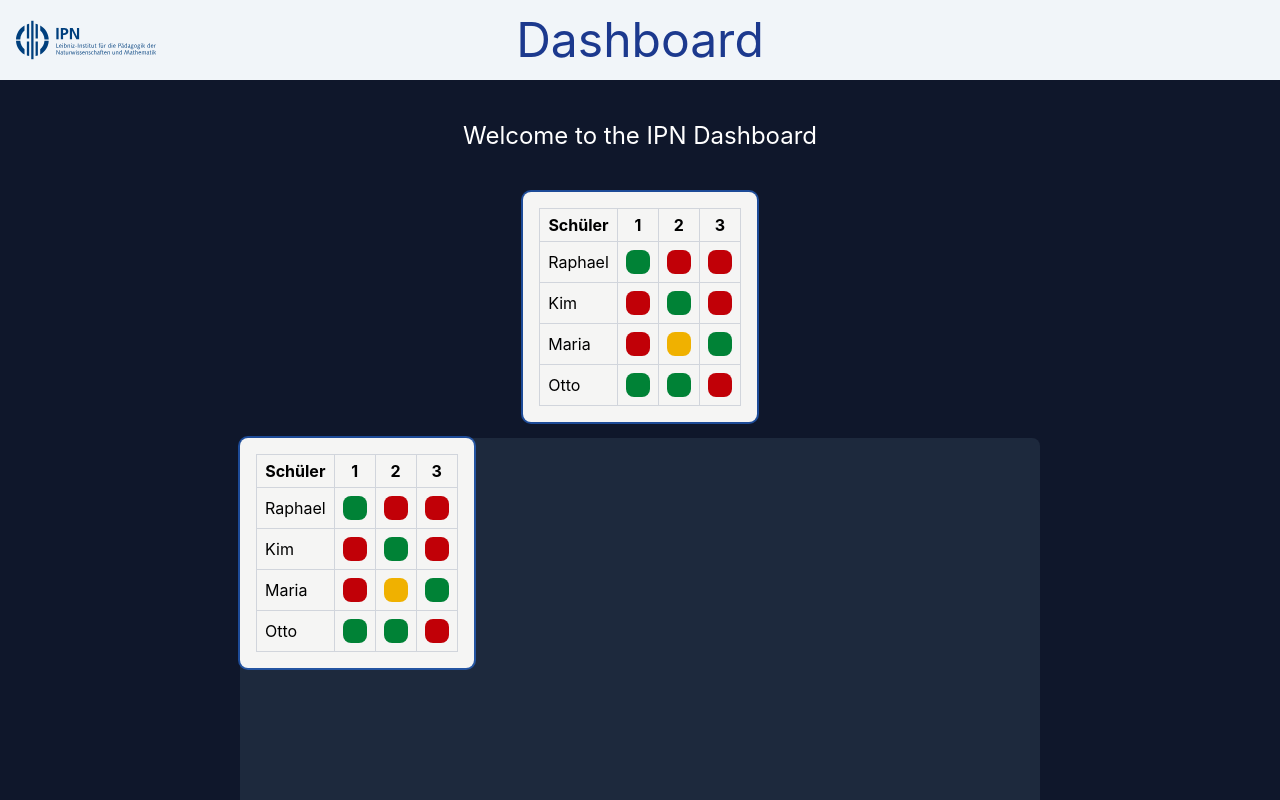
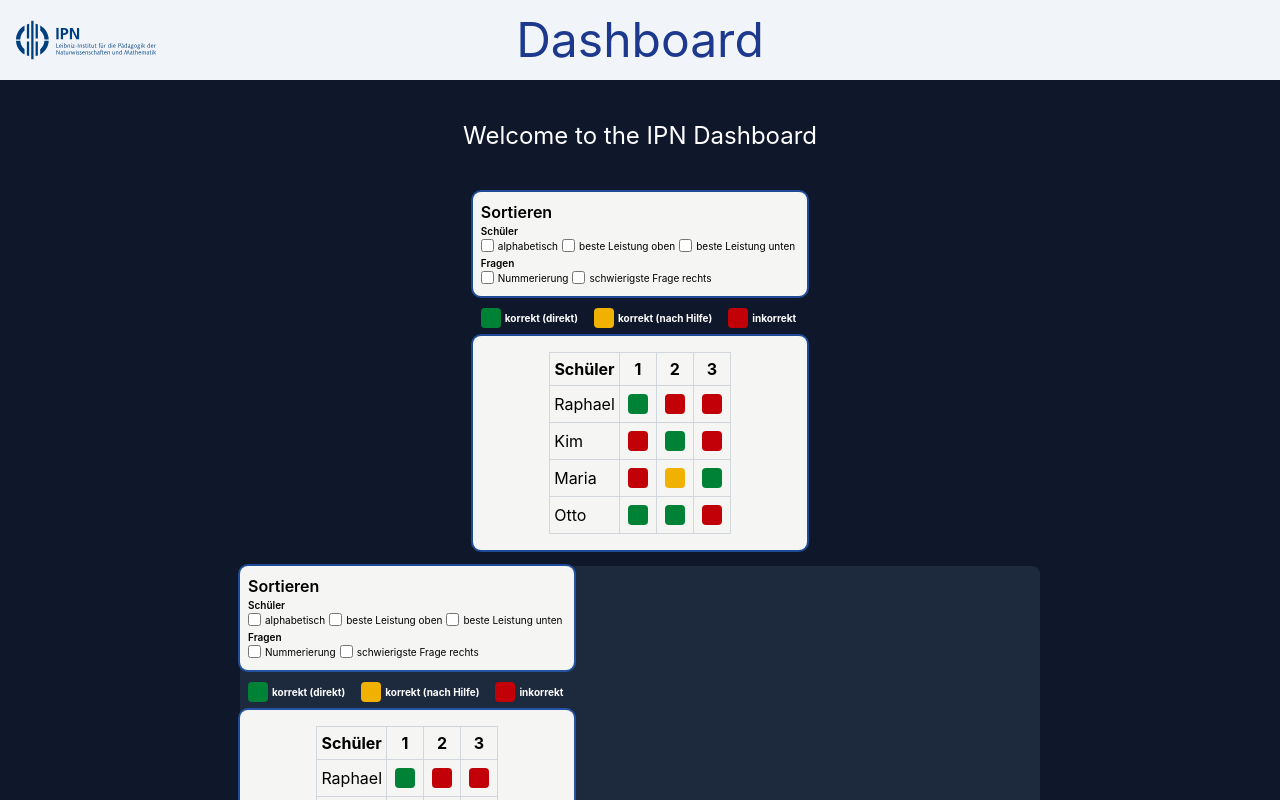
Before and after one commit to Explorier95/dashboard, a React (Vite) app in the folder dashboard/: page / in a window 1280 px wide. Shown: the top 800 px of the page. Built offline with nearby package versions, Linux system fonts and the light colour scheme.

Commit message:
Sortierung eingefügt noch ohne Funktionalität

```diff
--- a/dashboard/src/App.jsx
+++ b/dashboard/src/App.jsx
@@ -4,8 +4,10 @@ import Header from "./components/header";
 import MotionExamples from "./components/motionExamples"
 import SlidingSquare from "./components/slidingSquare"
 import {ElementSquares} from "./components/squareVariants.jsx";
-
-
+/*
+*Application for the IPN-Dashboard
+*@authort Fabian Tappendorf
+*/
 const App = () => {
 
   return (
--- a/dashboard/src/components/squareVariants.jsx
+++ b/dashboard/src/components/squareVariants.jsx
@@ -1,17 +1,31 @@
-
+/*
+*CSS Component for dynamic output
+*All CSS-Elements are to be stored in here
+*/
 export const ColorSquare = {
-    red: "w-6 h-6 bg-red-700 hover:bg-red-500 aspect-square rounded-lg m-2",
-    yellow: "w-6 h-6 bg-yellow-500 hover:bg-yellow-300 aspect-square rounded-lg m-2",
-    green: "w-6 h-6 bg-green-700 hover:bg-green-500 aspect-square rounded-lg m-2"
+    red: "w-5 h-5 bg-red-700 hover:bg-red-500 aspect-square rounded-sm m-2",
+    yellow: "w-5 h-5 bg-yellow-500 hover:bg-yellow-300 aspect-square rounded-sm m-2",
+    green: "w-5 h-5 bg-green-700 hover:bg-green-500 aspect-square rounded-sm m-2",
+    //for heading with explanation
+    redHeadline: "w-5 h-5 bg-red-700 aspect-square rounded-sm text-center",
+    yellowHeadline: "w-5 h-5 bg-yellow-500 aspect-square rounded-sm text-center",
+    greenHeadline: "w-5 h-5 bg-green-700 aspect-square rounded-sm text-center"
 }
 
 export const ElementSquares = {
-    appMain:"flex flex-col gap-10 overflow-x-hidden",
-    appJustifyCenter:"justify-items-center",
+    //app content
+    appMain: "flex flex-col gap-10 overflow-x-hidden",
+    appJustifyCenter: "justify-items-center",
+    //studentOverview  content
+    studentSearchBar: "bg-stone-100 rounded-lg justify-center items-center gap-4 mb-1 p-2 ring-2 ring-blue-500/50",
     studentMain: "bg-stone-100 rounded-lg justify-center flex items-center gap-10 mb-4 ring-2 ring-blue-500/50",
     studentTableMain: "talbe-auto border-collapse border border-gray-400 m-4",
-    studentTableHeadStatic: "border border-gray-300 px-2 py-1 text-left...",
-    studentTableHeadDynamic: "border border-gray-300 px-2 py-1 hover:bg-green-500 text-left...",
-    studentTableData: "border border-gray-300 px-2 py-1",
-    studentTableColorBorder: "border border-gray-300"
+    studentTableHeadStatic: "border border-gray-300 px-1 py-1 text-left...",
+    studentTableHeadDynamic: "border border-gray-300 px-1 py-1 hover:bg-green-500 text-left...",
+    studentTableData: "border border-gray-300 px-1 py-1",
+    studentTableColorBorder: "border border-gray-300",
+    //heading with explanation
+    studentTableHeaderDiv:"flex items-center gap-1 m-2",
+    studentTableHeaderTable:"border-spacing-x-20",
+    studentTableHeaderText:"text-nowrap text-white text-[10px] ..."
 }
--- a/dashboard/src/components/studentOverview.jsx
+++ b/dashboard/src/components/studentOverview.jsx
@@ -1,8 +1,12 @@
 import jsonData from "../static/json_fuer_fabian_cba_dashboard.json";
 import { useState } from "react";
 import ModalAnswer from "./modalAnswer.jsx";
-import {ColorSquare, ElementSquares} from "./squareVariants.jsx";
-
+import { ColorSquare, ElementSquares } from "./squareVariants.jsx";
+import StudentOverviewHeader from "./studentOverviewHeader.jsx";
+/*
+*Sudent Table for the IPN-Dashboard
+*@authort Fabian Tappendorf
+*/
 function StudentOverview() {
 
     const [info, setInfo] = useState(null)
@@ -43,16 +47,31 @@ function StudentOverview() {
     return (
         <div>
             {info && type === "Antwort" ? <ModalAnswer info={info} onClose={closeDialog} type="Antwort" />
-             : info && type === "Frage" ? <ModalAnswer info={info} onClose={closeDialog} type="Frage"/> : ""}
-             <h2></h2>
+                : info && type === "Frage" ? <ModalAnswer info={info} onClose={closeDialog} type="Frage" /> : ""}
+            <div className={ElementSquares.studentSearchBar}>
+                <h2 className ="font-semibold color-gray">Sortieren</h2>
+                <div className="text-[10px]">
+                    <h3 className ="font-semibold color-gray">Schüler</h3>
+                    <input type="checkbox" id="alphabetic" />
+                    <label className="align-top px-1">alphabetisch</label><input type="checkbox" id="bestUp" />
+                    <label className="align-top px-1">beste Leistung oben</label><input type="checkbox" id="bestDown" />
+                    <label className="align-top px-1">beste Leistung unten</label></div>
+                <div className="text-[10px]">
+                    <h3 className ="font-semibold color-gray">Fragen</h3>
+                    <input type="checkbox" id="numbering" />
+                    <label className="align-top px-1">Nummerierung</label><input type="checkbox" id="diffRight" />
+                    <label className="align-top px-1">schwierigste Frage rechts</label></div>
+            </div>
+            {/* Importet Component */}
+            <StudentOverviewHeader />
             <div className={ElementSquares.studentMain}>
                 <table className={ElementSquares.studentTableMain}>
                     <thead>
                         <tr>
                             <th className={ElementSquares.studentTableHeadStatic}>Schüler</th>
                             {jsonData.fragen.map((frage, index) => (<th key={index}
-                             className={ElementSquares.studentTableHeadDynamic}
-                             onClick={()=>openDialog(frage.title,"Frage")}>{frage.nmbr}</th>))}
+                                className={ElementSquares.studentTableHeadDynamic}
+                                onClick={() => openDialog(frage.title, "Frage")}>{frage.nmbr}</th>))}
                         </tr>
                     </thead>
                     {jsonData.schueler.map((student, index) => (<tbody key={index} >
--- /dev/null
+++ b/dashboard/src/components/studentOverviewHeader.jsx
@@ -0,0 +1,37 @@
+import { ElementSquares, ColorSquare } from "./squareVariants"
+/*
+*Header Component for the studentOverview
+*/
+export default function StudentOverviewHeader() {
+
+    return (
+        <div className={ElementSquares.studentTableHeaderText}>
+            <table className={ElementSquares.studentTableHeaderTable}>
+                <thead>
+                    <tr>
+                        <th>
+                            <div className={ElementSquares.studentTableHeaderDiv}>
+                                <div className={ColorSquare.greenHeadline}></div>
+                                <span>korrekt (direkt)</span>
+                            </div>
+                        </th>
+
+                        <th>
+                            <div className={ElementSquares.studentTableHeaderDiv}>
+                                <div className={ColorSquare.yellowHeadline}></div>
+                                <span>korrekt (nach Hilfe)</span>
+                            </div>
+                        </th>
+
+                        <th>
+                            <div className={ElementSquares.studentTableHeaderDiv}>
+                                <div className={ColorSquare.redHeadline}></div>
+                                <span>inkorrekt</span>
+                            </div>
+                        </th>
+                    </tr>
+                </thead>
+            </table>
+        </div>
+    )
+}
```
